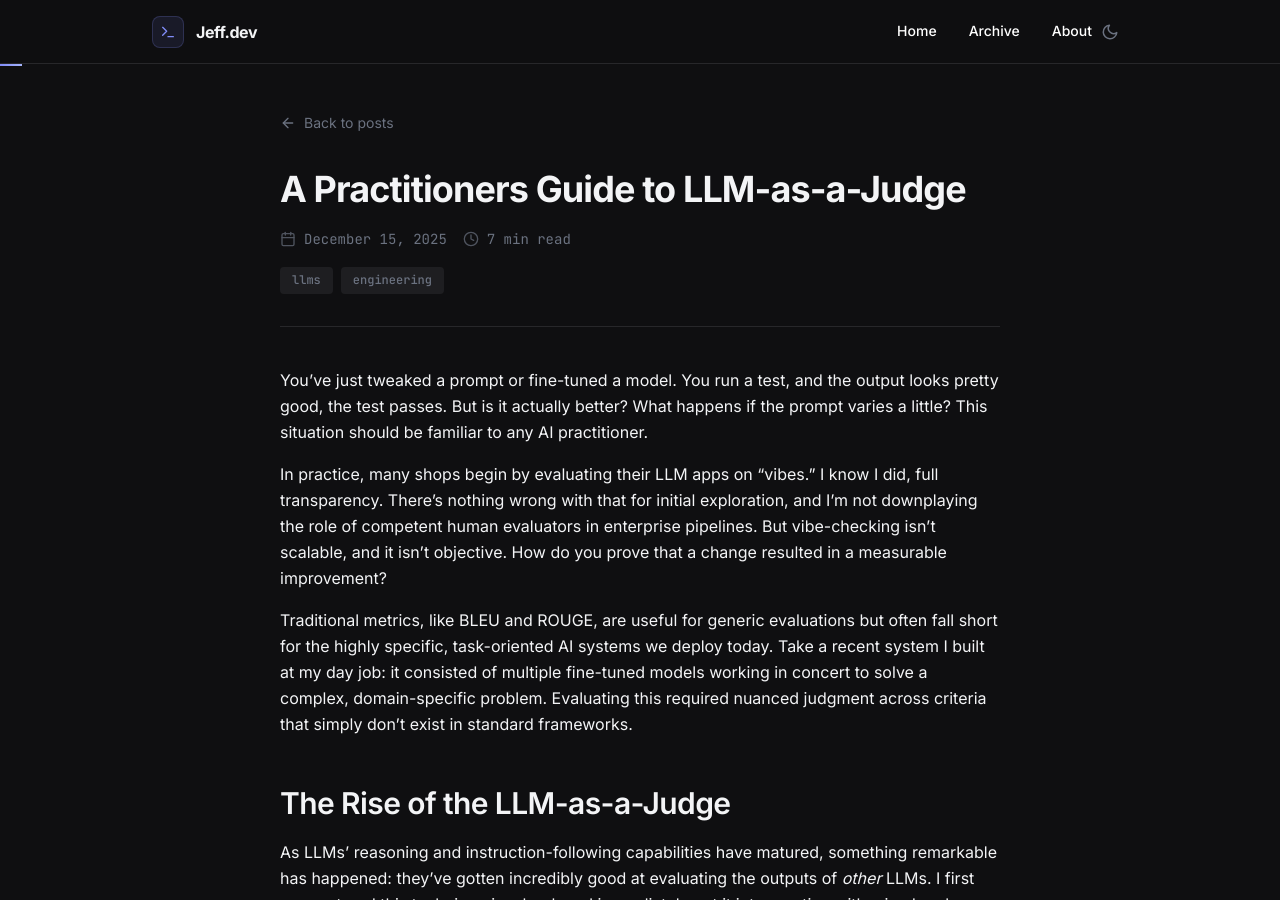
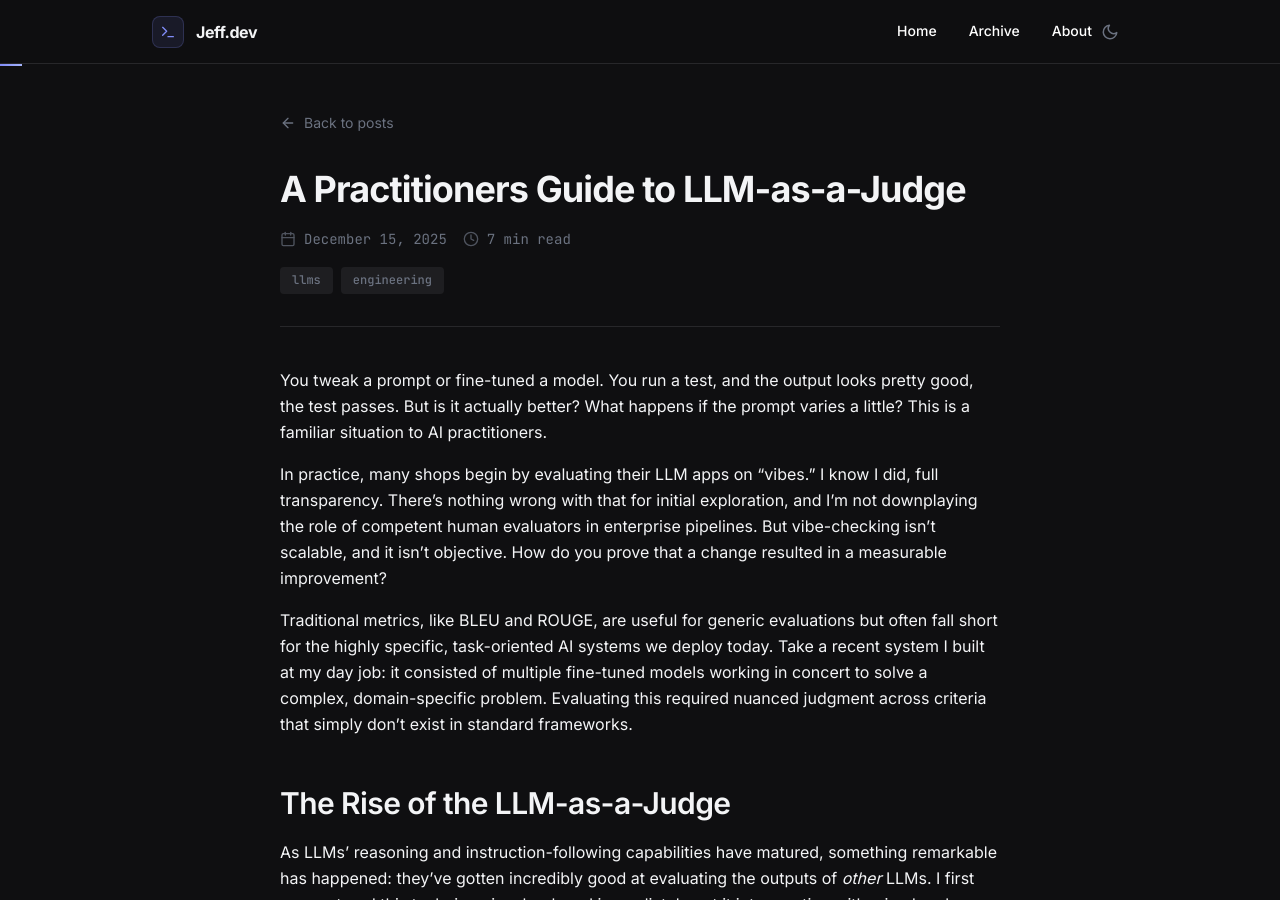
Before and after one commit to jeffgbradley2/jeffgbradley2.github.io, a Jekyll site: the page built from _posts/2025-12-15-llm-judges.md, in a window 1280 px wide and 900 px high. Built offline with Jekyll 4.4.1, drawn with Linux system fonts in a browser that asks for light colours.

Commit message:
edit: tweak intro wording in LLM judges post

```diff
--- a/_posts/2025-12-15-llm-judges.md
+++ b/_posts/2025-12-15-llm-judges.md
@@ -5,7 +5,7 @@ date: 2025-12-15
 tags: [llms, engineering]
 ---
 
-You've just tweaked a prompt or fine-tuned a model. You run a test, and the output looks pretty good, the test passes. But is it actually better? What happens if the prompt varies a little? This situation should be familiar to any AI practitioner.
+You tweak a prompt or fine-tuned a model. You run a test, and the output looks pretty good, the test passes. But is it actually better? What happens if the prompt varies a little? This is a familiar situation to AI practitioners.
 
 In practice, many shops begin by evaluating their LLM apps on "vibes." I know I did, full transparency. There's nothing wrong with that for initial exploration, and I’m not downplaying the role of competent human evaluators in enterprise pipelines. But vibe-checking isn't scalable, and it isn't objective. How do you prove that a change resulted in a measurable improvement?
 
```
